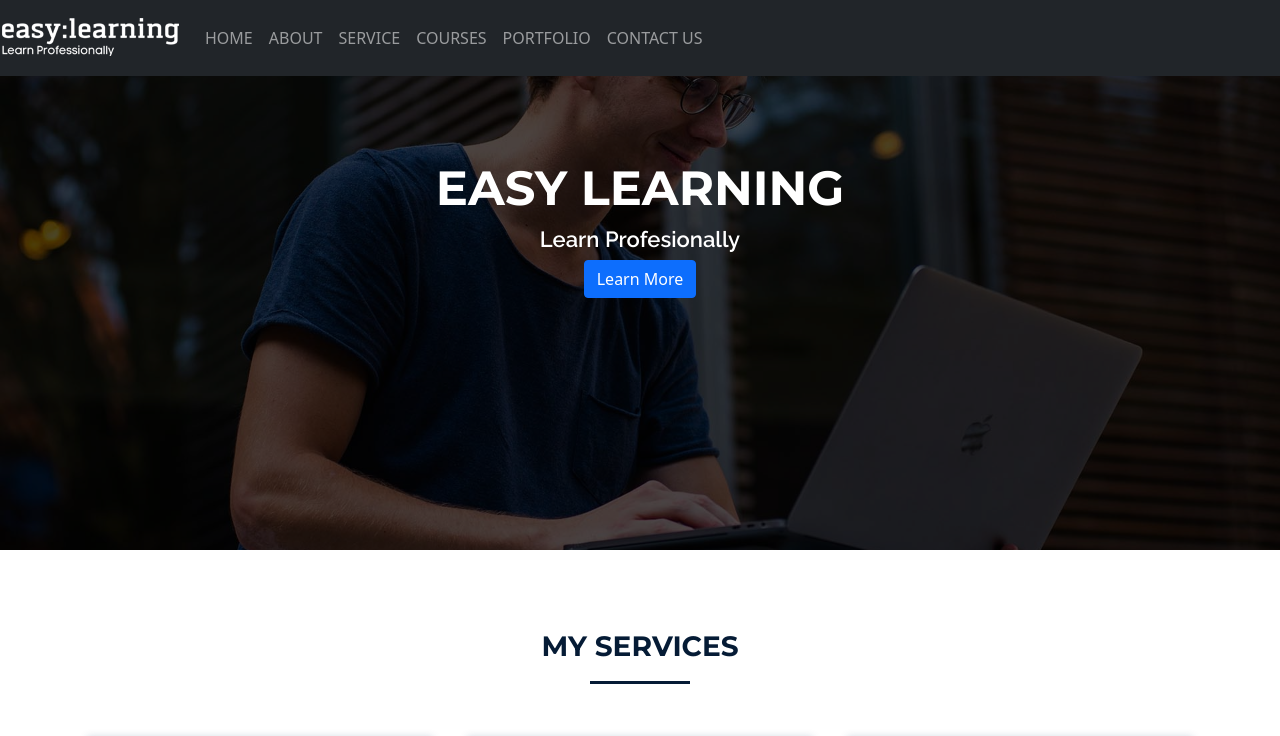
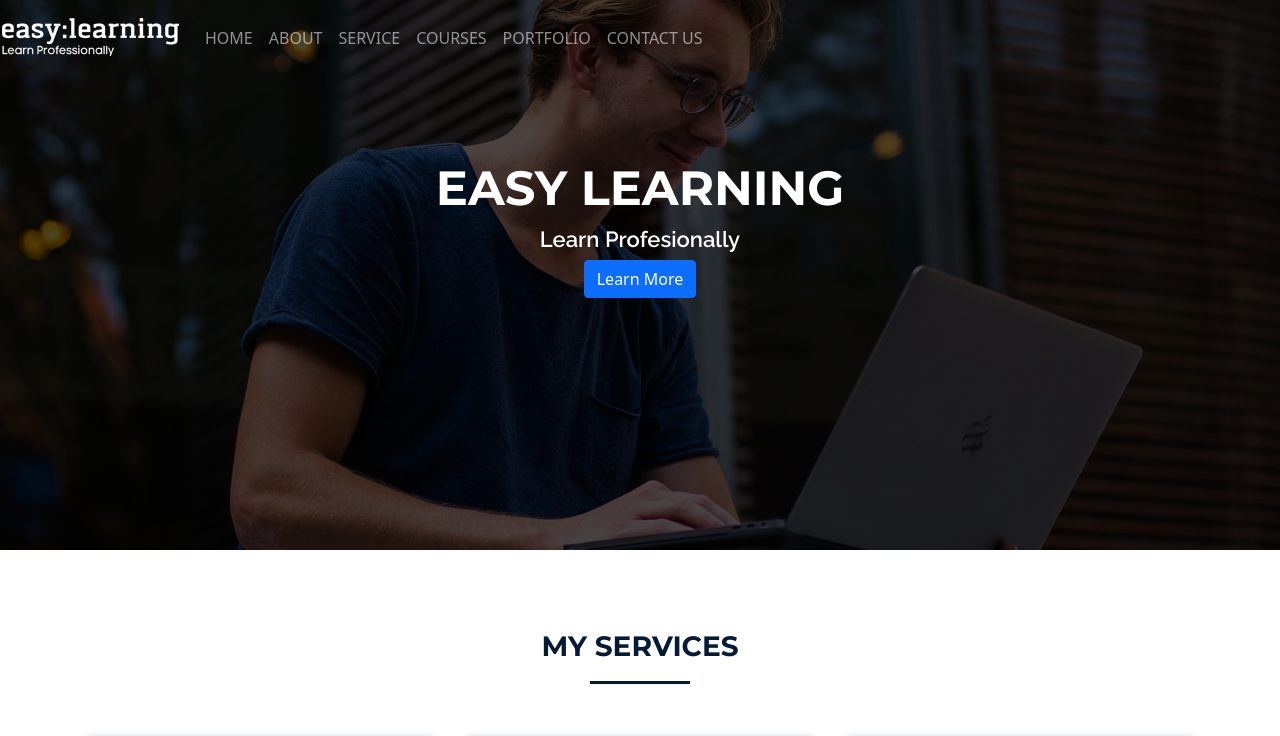
Before and after one commit to jvnagarjuna/react-js-website-project, a React (Create React App) app: page / in a window 1280 px wide. Shown: the top 736 px of the page. Built offline with nearby package versions, Linux system fonts and the light colour scheme; a web font is replaced by a local one.

Commit message:
Nav Component Part 4

```diff
--- a/src/asset/css/custom.css
+++ b/src/asset/css/custom.css
@@ -93,3 +93,17 @@
   font-weight: 700;
   font-size: 30px;
 }
+.navBackground {
+  -webkit-transition: background-color 400ms linear;
+  -moz-transition: background-color 400ms linear;
+  -o-transition: background-color 400ms linear;
+  transition: background-color 400ms linear;
+  background-color: rgba(00, 00, 00, 0) !important;
+}
+.navBackgroundScroll {
+  -webkit-transition: background-color 400ms linear;
+  -moz-transition: background-color 400ms linear;
+  -o-transition: background-color 400ms linear;
+  transition: background-color 400ms linear;
+  background-color: #ffffff;
+}
--- a/src/components/TopNavigation/TopNavigation.jsx
+++ b/src/components/TopNavigation/TopNavigation.jsx
@@ -9,14 +9,23 @@ class TopNavigation extends Component {
     this.state = {
       navBarTitle: 'navTitle',
       navBarLogo: [whiteLogo], // object
+      navBarBack: 'navBackground',
     };
   }
 
   onScroll = () => {
     if (window.scrollY > 100) {
-      this.setState({ navBarTitle: 'navTitleScroll', navBarLogo: [blackLogo] });
+      this.setState({
+        navBarTitle: 'navTitleScroll',
+        navBarLogo: [blackLogo],
+        navBarBack: 'navBackgroundScroll',
+      });
     } else if (window.scrollY < 100) {
-      this.setState({ navBarTitle: 'navTitle', navBarLogo: [whiteLogo] });
+      this.setState({
+        navBarTitle: 'navTitle',
+        navBarLogo: [whiteLogo],
+        navBarBack: 'navBackground',
+      });
     }
   };
 
@@ -28,10 +37,10 @@ class TopNavigation extends Component {
     return (
       <Fragment>
         <Navbar
+          className={this.state.navBarBack}
           collapseOnSelect
           fixed="top"
           expand="lg"
-          bg="dark"
           variant="dark"
         >
           <Navbar.Brand className={this.state.navBarTitle} href="#home">
```
Also changed, not shown: 1 other file (tests, documents, lock files or other folders).
